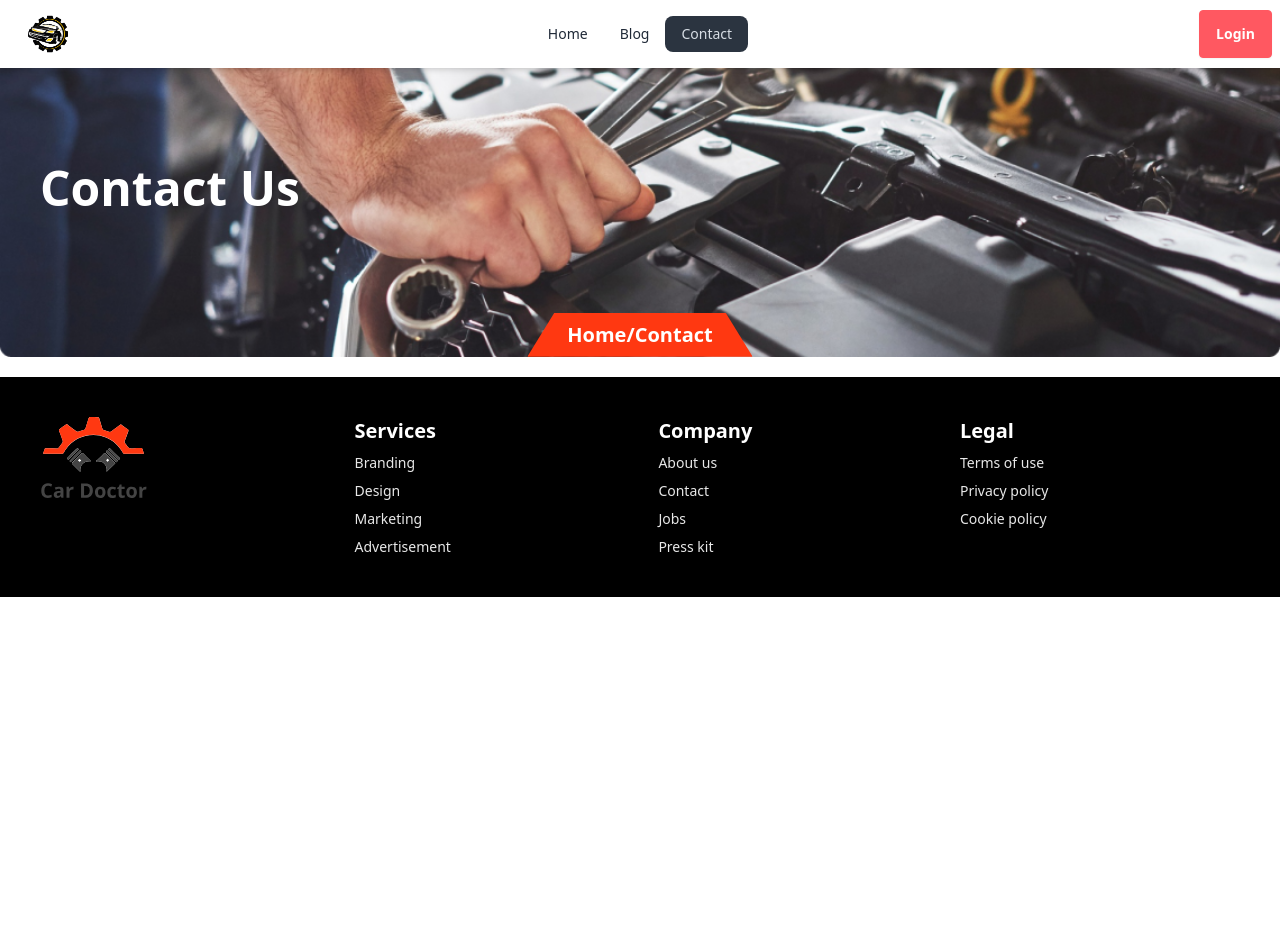
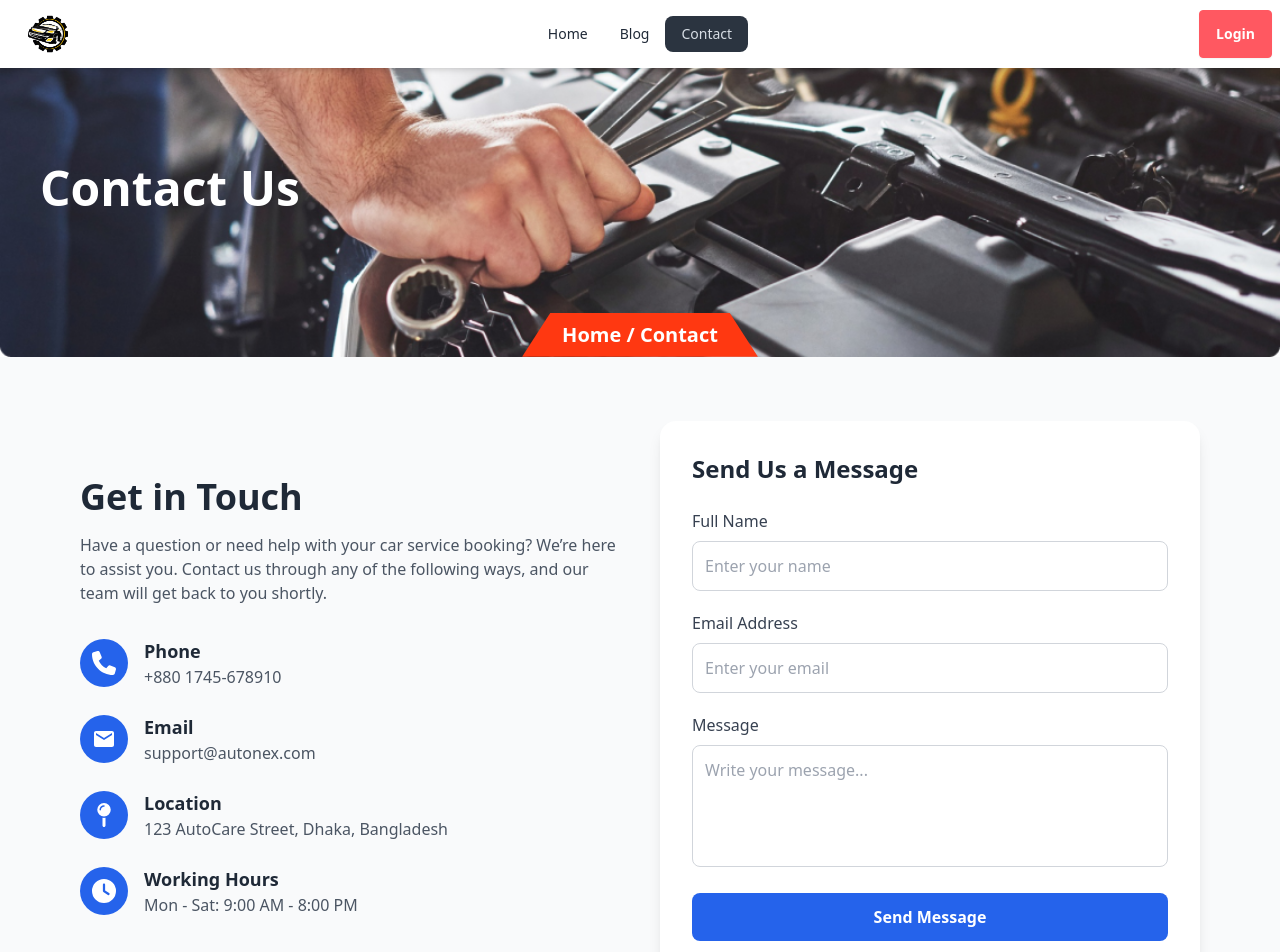
Before and after one commit to smile995/Car-Servicing-Frontend, a React (Vite) app: page /contact in a window 1280 px wide. Shown: the top 952 px of the page. Before the commit the page ends 800 px from the top, so only its background shows below. Built offline with nearby package versions, Linux system fonts and the light colour scheme; no server answers.

Commit message:
Fixed some bugs

```diff
--- a/public/UseContext/CarContext.jsx
+++ b/public/UseContext/CarContext.jsx
@@ -31,14 +31,14 @@ const CarContext = ({ children }) => {
       setUser(currentUser);
       setLoading(false)
       const email= currentUser?.email
-     if(currentUser){
-      axios.post("https://car-doctor-backend-delta.vercel.app/jwt",{email}, {withCredentials:true})
-      .then(res=>{
-        console.log(res.data);
+    //  if(currentUser){
+    //   axios.post("https://car-doctor-backend-delta.vercel.app/jwt",{email}, {withCredentials:true})
+    //   .then(res=>{
+    //     console.log(res.data);
 
-      })
+    //   })
 
-     }
+    //  }
 
     });
     return () => {
--- a/src/Components/Navbar/Navbar.jsx
+++ b/src/Components/Navbar/Navbar.jsx
@@ -5,7 +5,7 @@ import Swal from "sweetalert2";
 import useAuthContext from "../../Hooks/useAuthContext";
 
 const Navbar = () => {
-  const {user, userSignOut}= useAuthContext()
+  const { user, userSignOut } = useAuthContext();
 
   const nabManu = (
     <>
@@ -18,19 +18,19 @@ const Navbar = () => {
       <li>
         <NavLink to={"/contact"}>Contact</NavLink>
       </li>
-      {
-        user && (
-          <><li>
+      {user && (
+        <>
+          {/* <li>
             <NavLink to={"/add-product"}>Add Product</NavLink>
-          </li><li>
-              <NavLink to={"/add-service"}>Add Service</NavLink>
-            </li><li>
-              <NavLink to={"/my-orders"}>My Orders</NavLink>
-            </li></>
-        )
-
-      }
-
+          </li>
+          <li>
+            <NavLink to={"/add-service"}>Add Service</NavLink>
+          </li> */}
+          <li>
+            <NavLink to={"/my-orders"}>My Orders</NavLink>
+          </li>
+        </>
+      )}
     </>
   );
   const handleSignOut = () => {
--- a/src/Hooks/UseDataFetch.jsx
+++ b/src/Hooks/UseDataFetch.jsx
@@ -5,7 +5,7 @@ import { useNavigate } from "react-router-dom";
 
 const UseDataFetch = (url) => {
   const { userSignOut } = useAuthContext();
-  const navigate= useNavigate()
+  const navigate = useNavigate();
   const [data, setData] = useState(null);
   useEffect(() => {
     axios
@@ -16,13 +16,13 @@ const UseDataFetch = (url) => {
       .catch((error) => {
         console.log(error);
 
-        if (error.response.status) {
-          userSignOut()
-          .then(()=>{
-            navigate('/login')
-          }
-          );
-        }
+        // if (error.response.status) {
+        //   userSignOut()
+        //   .then(()=>{
+        //     navigate('/login')
+        //   }
+        //   );
+        // }
       });
   }, [url]);
   return data;
--- a/src/Pages/Contact/Contact.jsx
+++ b/src/Pages/Contact/Contact.jsx
@@ -1,12 +1,133 @@
-import TopBanner from "../../Components/Top_Banner/TopBanner"
-
+import { FaClock, FaMap, FaMapPin, FaPhone } from "react-icons/fa6";
+import TopBanner from "../../Components/Top_Banner/TopBanner";
+import { MdEmail } from "react-icons/md";
+// import { Phone, Mail, MapPin, Clock } from "lucide-react";
 
 const Contact = () => {
   return (
     <div>
-      <TopBanner title={"Contact Us"} path={"Home/Contact"}/>
+      <TopBanner title={"Contact Us"} path={"Home / Contact"} />
+
+      {/* Contact Section */}
+      <section className="bg-gray-50 py-16 px-6 md:px-12 lg:px-20">
+        <div className="max-w-6xl mx-auto grid grid-cols-1 lg:grid-cols-2 gap-10">
+          {/* Left: Contact Info */}
+          <div className="flex flex-col justify-center">
+            <h2 className="text-3xl md:text-4xl font-bold text-gray-800 mb-4">
+              Get in Touch
+            </h2>
+            <p className="text-gray-600 mb-8">
+              Have a question or need help with your car service booking?
+              We’re here to assist you. Contact us through any of the following
+              ways, and our team will get back to you shortly.
+            </p>
+
+            <div className="space-y-6">
+              {/* Phone */}
+              <div className="flex items-center gap-4">
+                <div className="bg-blue-600 text-white p-3 rounded-full">
+                  <FaPhone className="w-6 h-6" />
+                </div>
+                <div>
+                  <h3 className="font-semibold text-gray-800 text-lg">Phone</h3>
+                  <p className="text-gray-600">+880 1745-678910</p>
+                </div>
+              </div>
+
+              {/* Email */}
+              <div className="flex items-center gap-4">
+                <div className="bg-blue-600 text-white p-3 rounded-full">
+                  <MdEmail className="w-6 h-6" />
+                </div>
+                <div>
+                  <h3 className="font-semibold text-gray-800 text-lg">Email</h3>
+                  <p className="text-gray-600">support@autonex.com</p>
+                </div>
+              </div>
+
+              {/* Location */}
+              <div className="flex items-center gap-4">
+                <div className="bg-blue-600 text-white p-3 rounded-full">
+                  <FaMapPin className="w-6 h-6" />
+                </div>
+                <div>
+                  <h3 className="font-semibold text-gray-800 text-lg">
+                    Location
+                  </h3>
+                  <p className="text-gray-600">
+                    123 AutoCare Street, Dhaka, Bangladesh
+                  </p>
+                </div>
+              </div>
+
+              {/* Working Hours */}
+              <div className="flex items-center gap-4">
+                <div className="bg-blue-600 text-white p-3 rounded-full">
+                  <FaClock className="w-6 h-6" />
+                </div>
+                <div>
+                  <h3 className="font-semibold text-gray-800 text-lg">
+                    Working Hours
+                  </h3>
+                  <p className="text-gray-600">
+                    Mon - Sat: 9:00 AM - 8:00 PM
+                  </p>
+                </div>
+              </div>
+            </div>
+          </div>
+
+          {/* Right: Contact Form */}
+          <div className="bg-white shadow-lg rounded-2xl p-8">
+            <h3 className="text-2xl font-semibold text-gray-800 mb-6">
+              Send Us a Message
+            </h3>
+            <form className="space-y-5">
+              <div>
+                <label className="block text-gray-700 font-medium mb-2">
+                  Full Name
+                </label>
+                <input
+                  type="text"
+                  placeholder="Enter your name"
+                  className="w-full border border-gray-300 focus:border-blue-600 focus:ring focus:ring-blue-100 rounded-lg p-3 outline-none"
+                />
+              </div>
+
+              <div>
+                <label className="block text-gray-700 font-medium mb-2">
+                  Email Address
+                </label>
+                <input
+                  type="email"
+                  placeholder="Enter your email"
+                  className="w-full border border-gray-300 focus:border-blue-600 focus:ring focus:ring-blue-100 rounded-lg p-3 outline-none"
+                />
+              </div>
+
+              <div>
+                <label className="block text-gray-700 font-medium mb-2">
+                  Message
+                </label>
+                <textarea
+                  placeholder="Write your message..."
+                  rows={4}
+                  className="w-full border border-gray-300 focus:border-blue-600 focus:ring focus:ring-blue-100 rounded-lg p-3 outline-none resize-none"
+                ></textarea>
+              </div>
+
+              <button
+                type="submit"
+                className="w-full bg-blue-600 hover:bg-blue-700 text-white font-semibold py-3 rounded-lg transition-all duration-300"
+              >
+                Send Message
+              </button>
+            </form>
+          </div>
+        </div>
+      </section>
     </div>
-  )
-}
+  );
+};
 
-export default Contact
+export default Contact;
--- a/src/Pages/DetailsPage/Details.jsx
+++ b/src/Pages/DetailsPage/Details.jsx
@@ -1,4 +1,4 @@
-import React from "react";
+
 import TopBanner from "../../Components/Top_Banner/TopBanner";
 import { Link, useLoaderData } from "react-router-dom";
 
--- a/src/Pages/Login/Login.jsx
+++ b/src/Pages/Login/Login.jsx
@@ -7,12 +7,11 @@ import { CarContextAuth } from "../../../public/UseContext/CarContext";
 import Swal from "sweetalert2";
 import useAuthContext from "../../Hooks/useAuthContext";
 
-
 const Login = () => {
   const navigate = useNavigate();
   const location = useLocation();
-  console.log(location);
-const {userLogIn, setUser}=useAuthContext()
+
+  const { userLogIn, setUser } = useAuthContext();
   // const { userLogIn, setUser } = useContext(CarContextAuth);
 
   const handleLogin = (e) => {
@@ -28,13 +27,14 @@ const {userLogIn, setUser}=useAuthContext()
           icon: "success",
           title: "Successfull",
           text: "You are successfully logged in",
-
         });
         setUser(user);
         navigate(location?.state ? location?.state : "/");
         form.reset();
       })
-      .then((error) => console.log(error));
+      .then((error) => {
+        console.log(error);
+      });
   };
   return (
     <div className="md:flex justify-around items-center">
--- a/src/Pages/Orders/Orders.jsx
+++ b/src/Pages/Orders/Orders.jsx
@@ -7,6 +7,8 @@ import UseDataFetch from "../../Hooks/UseDataFetch";
 
 const Orders = () => {
   const { user } = useAuthContext();
+  console.log(user);
+
   const serviceUrl = `https://car-doctor-backend-delta.vercel.app/bookings/${user?.email}`;
   const productUrl = `https://car-doctor-backend-delta.vercel.app/order/${user?.email}`;
   let myServices = UseDataFetch(serviceUrl);
--- a/src/Pages/ServiceBook/Booked.jsx
+++ b/src/Pages/ServiceBook/Booked.jsx
@@ -7,7 +7,7 @@ import Swal from "sweetalert2";
 const Booked = () => {
   const orderData = useLoaderData();
   const { user, } = useContext(CarContextAuth);
-  console.log(user);
+
 
   const { image,price,serviceName } = orderData;
   const handleOrderIntoDB = (event) => {
@@ -48,7 +48,7 @@ const Booked = () => {
   };
 
   return (
-    <div className="card bg-base-100 h-full  max-w-sm lg:max-w-full border-2 md:max-w-screen-md shadow-2xl mx-auto">
+    <div className="card bg-base-100 mt-20 h-full  max-w-sm lg:max-w-full border-2 md:max-w-screen-md shadow-2xl mx-auto">
       <form onSubmit={handleOrderIntoDB} className="card-body">
         <div className="form-control">
           <h1 className="text-5xl font-bold text-center">
@@ -76,6 +76,7 @@ const Booked = () => {
             <input
               type="text"
               name="total"
+              readOnly
               defaultValue={price}
               placeholder="Total Price"
               className="input input-bordered w-full"
@@ -104,6 +105,8 @@ const Booked = () => {
             <input
               type="text"
               name="due"
+               defaultValue={price}
+               readOnly
               placeholder="Due amount here"
               className="input input-bordered w-full"
               required
@@ -118,6 +121,7 @@ const Booked = () => {
             <input
               type="text"
               name="title"
+              readOnly
               defaultValue={serviceName}
               placeholder="Service title here"
               className="input input-bordered w-full"
--- a/src/Routers/Routers.jsx
+++ b/src/Routers/Routers.jsx
@@ -18,35 +18,35 @@ import PrivateRoute from "../../public/PrivateRoute/PrivateRoute";
 const router = createBrowserRouter([
   {
     path: "/",
-    element: <Root></Root>,
-    errorElement: <ErrorPage></ErrorPage>,
+    element: <Root/>,
+    errorElement: <ErrorPage/>,
     children: [
       {
         path: "/",
-        element: <HomePage></HomePage>,
+        element: <HomePage/>
       },
 
       {
         path: "/blog",
-        element: <Blog></Blog>,
+        element: <Blog/>
       },
       {
         path: "/contact",
-        element: <Contact></Contact>,
+        element: <Contact/>
       },
       {
         path: "/signup",
-        element: <SignUp></SignUp>,
+        element: <SignUp/>
       },
       {
         path: "/login",
-        element: <Login></Login>,
+        element: <Login/>
       },
       {
         path: "/add-product",
         element: (
           <PrivateRoute>
-            <AddProduct></AddProduct>
+            <AddProduct/>
           </PrivateRoute>
         ),
       },
@@ -54,7 +54,7 @@ const router = createBrowserRouter([
         path: "/my-orders",
         element: (
           <PrivateRoute>
-            <Orders></Orders>
+            <Orders/>
           </PrivateRoute>
         ),
       },
```
Also changed, not shown: src/Pages/ProductOrder/ProductOrder.jsx (+17 -11 lines).
